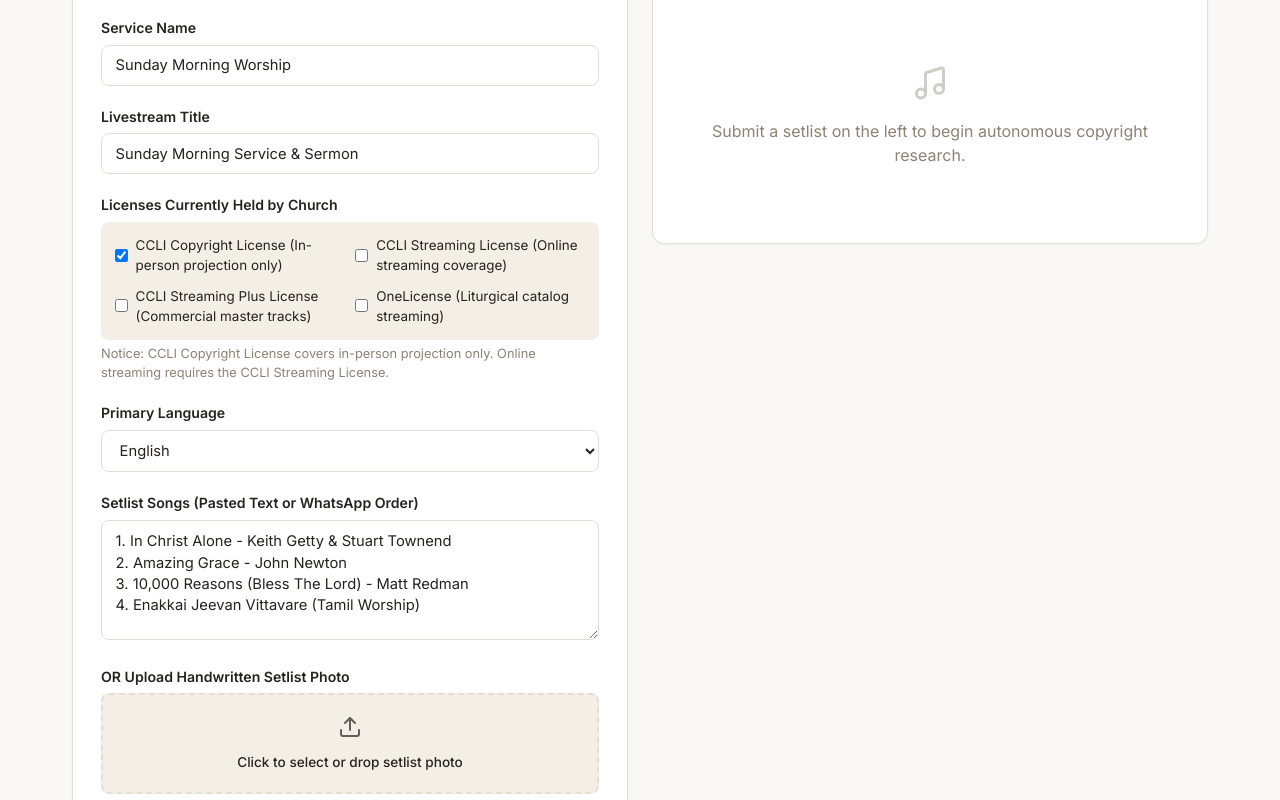
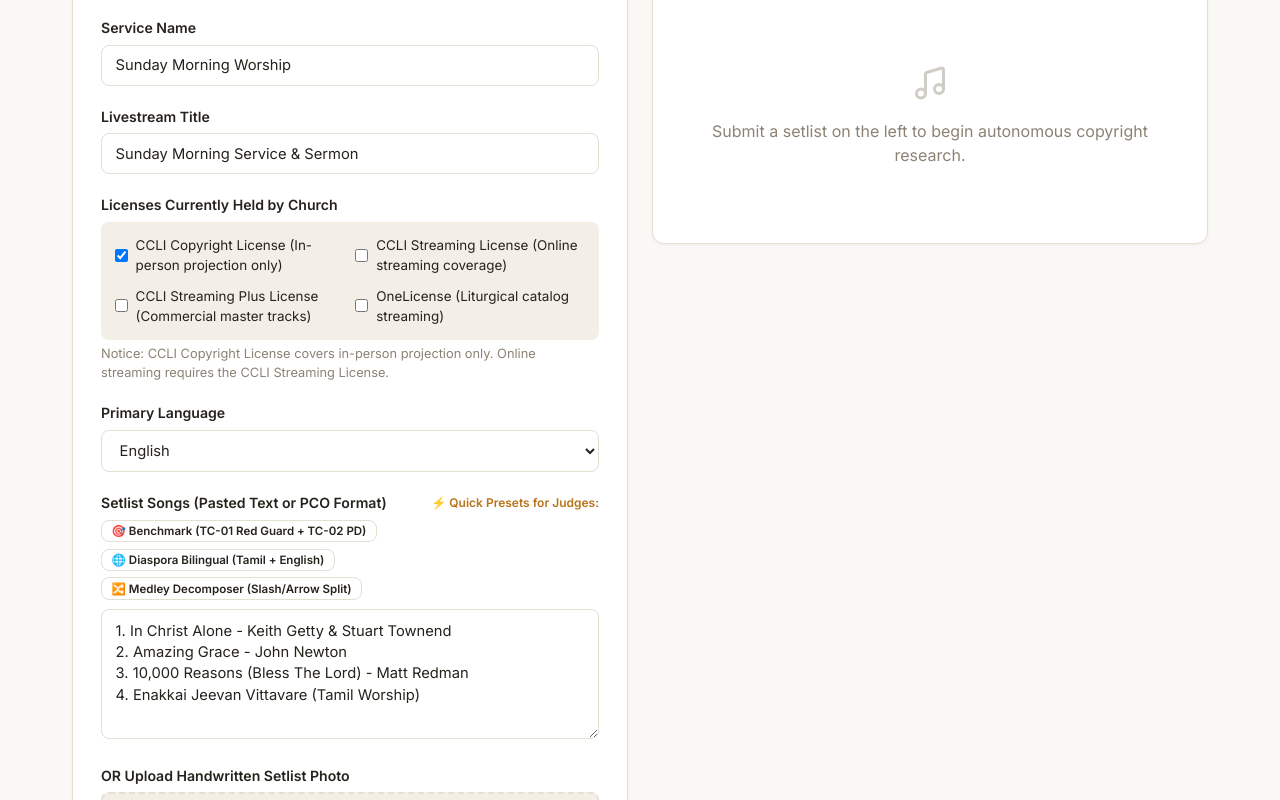
Before and after one commit to N-45div/Selah, a React (Vite) app in the folder frontend/: page / in a window 1280 px wide. Shown: the part 379-1179 px from the top of the page. Built offline with nearby package versions, Linux system fonts and the light colour scheme.

Commit message:
feat(intake): add 1-click Hackathon Judge benchmark presets and PCO format guidance

```diff
--- a/frontend/src/pages/PreparePage.jsx
+++ b/frontend/src/pages/PreparePage.jsx
@@ -243,7 +243,57 @@ export default function PreparePage({ plan, setPlan }) {
             </div>
 
             <div className="form-group">
-              <label className="form-label">Setlist Songs (Pasted Text or WhatsApp Order)</label>
+              <div style={{ display: 'flex', justifyContent: 'space-between', alignItems: 'center', marginBottom: '0.4rem' }}>
+                <label className="form-label" style={{ margin: 0 }}>Setlist Songs (Pasted Text or PCO Format)</label>
+                <span style={{ fontSize: '0.75rem', fontWeight: 600, color: 'var(--amber-accent)' }}>⚡ Quick Presets for Judges:</span>
+              </div>
+
+              {/* Hackathon Judge 1-Click Demo Presets */}
+              <div style={{ display: 'flex', flexWrap: 'wrap', gap: '0.4rem', marginBottom: '0.6rem' }}>
+                <button
+                  type="button"
+                  className="btn btn-secondary btn-small"
+                  style={{ fontSize: '0.72rem', padding: '0.2rem 0.6rem' }}
+                  onClick={() => {
+                    setServiceName('Sunday Praise & Broadcast Guard');
+                    setSelectedLicenses(['CCLI Copyright License']);
+                    setLanguage('English');
+                    setSetlistText('1. In Christ Alone - Keith Getty & Stuart Townend\n2. Amazing Grace - John Newton\n3. Way Maker - Sinach');
+                    setImageFile(null);
+                  }}
+                >
+                  🎯 Benchmark (TC-01 Red Guard + TC-02 PD)
+                </button>
+                <button
+                  type="button"
+                  className="btn btn-secondary btn-small"
+                  style={{ fontSize: '0.72rem', padding: '0.2rem 0.6rem' }}
+                  onClick={() => {
+                    setServiceName('Diaspora Bilingual Telecast');
+                    setSelectedLicenses(['CCLI Streaming License']);
+                    setLanguage('Tamil');
+                    setSetlistText('1. Enakkai Jeevan Vittavare (Tamil Worship)\n2. 10,000 Reasons (Bless The Lord) - Matt Redman\n3. How Great Thou Art - Stuart K. Hine');
+                    setImageFile(null);
+                  }}
+                >
+                  🌐 Diaspora Bilingual (Tamil + English)
+                </button>
+                <button
+                  type="button"
+                  className="btn btn-secondary btn-small"
+                  style={{ fontSize: '0.72rem', padding: '0.2rem 0.6rem' }}
+                  onClick={() => {
+                    setServiceName('Sunday Medley Telecast');
+                    setSelectedLicenses(['CCLI Streaming License']);
+                    setLanguage('English');
+                    setSetlistText('1. Way Maker / Great Are You Lord (Medley)\n2. Blessed Assurance -> King of Kings\n3. Holy Holy Holy - Reginald Heber');
+                    setImageFile(null);
+                  }}
+                >
+                  🔀 Medley Decomposer (Slash/Arrow Split)
+                </button>
+              </div>
+
               <textarea
                 className="form-textarea"
                 value={setlistText}
@@ -251,9 +301,11 @@ export default function PreparePage({ plan, setPlan }) {
                   setSetlistText(e.target.value);
                   setImageFile(null);
                 }}
-                placeholder="Paste song titles, authors, or hymns here..."
+                placeholder="Paste song titles, authors, Planning Center format, or hymns..."
+                rows={5}
               />
             </div>
+
 
             <div className="form-group">
               <label className="form-label">OR Upload Handwritten Setlist Photo</label>
```
